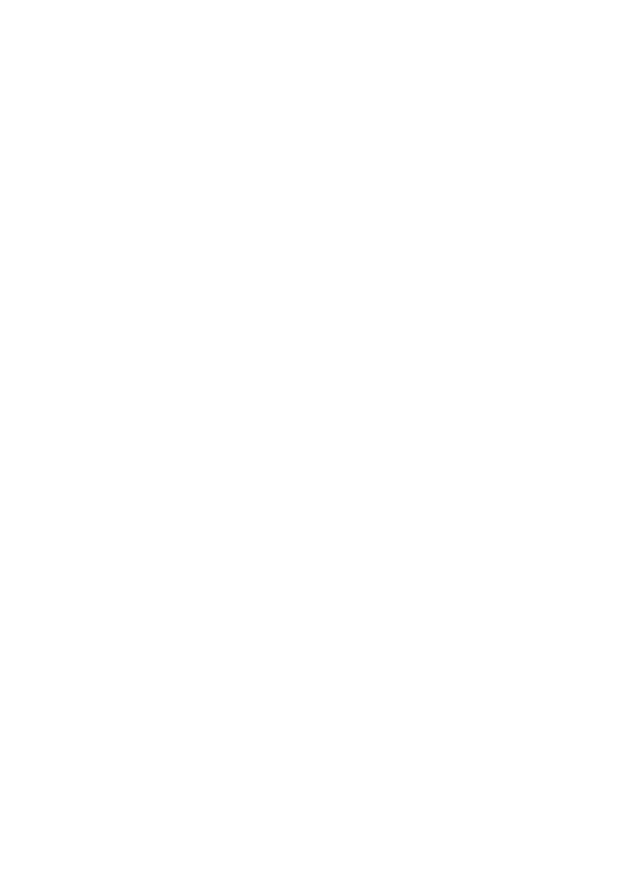
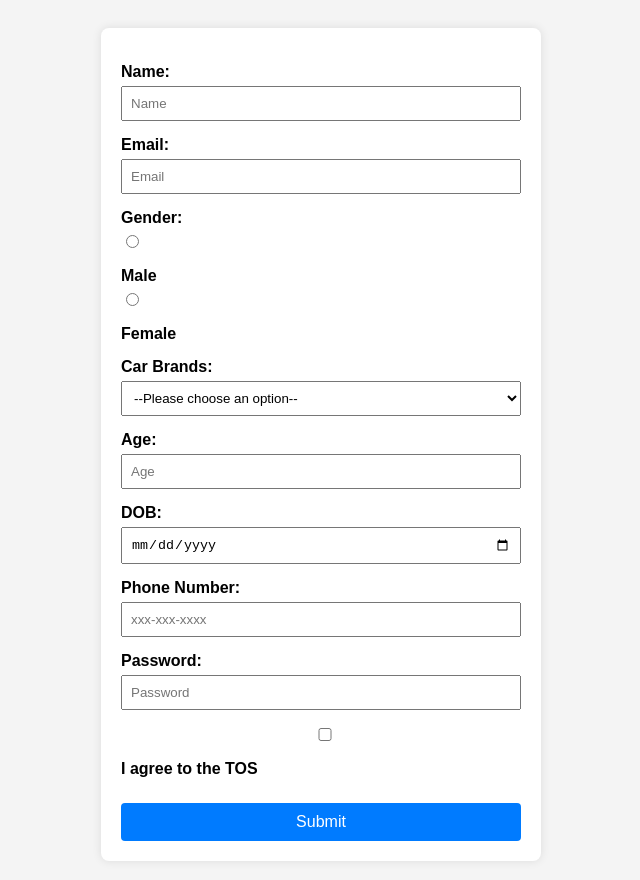
Before and after one commit to acciojob/signup-form-car-Logen10fingers, a website: page main.html in a window 1280 px wide. Shown: the whole page, without its empty margins (319-959 px from the left). Before the commit the page ends 800 px from the top, so only its background shows below. Drawn offline with Linux system fonts and the light colour scheme.

Commit message:
created a submission

```diff
--- a/main.html
+++ b/main.html
@@ -1,16 +1,56 @@
 <!DOCTYPE html>
-
-<html>
+<html lang="en">
 
 <head>
-	<link rel="stylesheet" href="styles.css">
+    <meta charset="UTF-8">
+    <meta name="viewport" content="width=device-width, initial-scale=1.0">
+    <title>Signup Form</title>
+    <link rel="stylesheet" href="styles.css">
 </head>
 
 <body>
-	<!-- the entire body must be written by student -->
-    <script type="text/javascript" src="./script.js">
-</script>
+    <form method="post">
+        <label for="name">Name:</label>
+        <input type="text" id="name" name="name" required placeholder="Name" />
 
+        <label for="email">Email:</label>
+        <input type="email" id="email" name="email" required placeholder="Email" />
+
+        <label>Gender:</label>
+        <input type="radio" id="gender_m" name="gender" required />
+        <label for="gender_m">Male</label>
+        <input type="radio" id="gender_f" name="gender" required />
+        <label for="gender_f">Female</label>
+
+        <label for="cars">Car Brands:</label>
+        <select id="cars" name="cars" required>
+            <option value="">--Please choose an option--</option>
+            <option value="bmw">BMW</option>
+            <option value="audi">Audi</option>
+            <option value="tesla">Tesla</option>
+        </select>
+
+        <label for="age">Age:</label>
+        <input type="number" id="age" name="age" required placeholder="Age" />
+
+        <label for="dob">DOB:</label>
+        <input type="date" id="dob" name="dob" required />
+
+        <label for="tel">Phone Number:</label>
+        <input type="tel" id="tel" name="tel" placeholder="xxx-xxx-xxxx" />
+
+        <label for="password">Password:</label>
+        <input type="password" id="password" name="password" required placeholder="Password" />
+
+        <div class="checkbox-group">
+            <input type="checkbox" id="tos" name="tos" required />
+            <label for="tos">I agree to the TOS</label>
+        </div>
+
+        <button type="submit">Submit</button>
+    </form>
+
+    <script type="text/javascript" src="./script.js"></script>
 </body>
 
 </html>
--- a/styles.css
+++ b/styles.css
@@ -1,2 +1,53 @@
+body {
+    font-family: Arial, sans-serif;
+    padding: 20px;
+    background-color: #f4f4f4;
+}
 
-/* Your CSS Code here. */
+form {
+    background-color: #fff;
+    padding: 20px;
+    max-width: 400px;
+    margin: auto;
+    border-radius: 8px;
+    box-shadow: 0 0 10px rgba(0, 0, 0, 0.1);
+}
+
+label {
+    display: block;
+    margin-top: 15px;
+    margin-bottom: 5px;
+    font-weight: bold;
+}
+
+input,
+select {
+    width: 100%;
+    padding: 8px;
+    box-sizing: border-box;
+}
+
+input[type="radio"] {
+    width: auto;
+    margin-right: 5px;
+}
+
+.checkbox-group {
+    margin-top: 15px;
+}
+
+button {
+    margin-top: 20px;
+    padding: 10px;
+    width: 100%;
+    background-color: #007bff;
+    color: white;
+    border: none;
+    font-size: 16px;
+    border-radius: 4px;
+    cursor: pointer;
+}
+
+button:hover {
+    background-color: #0056b3;
+}
```
